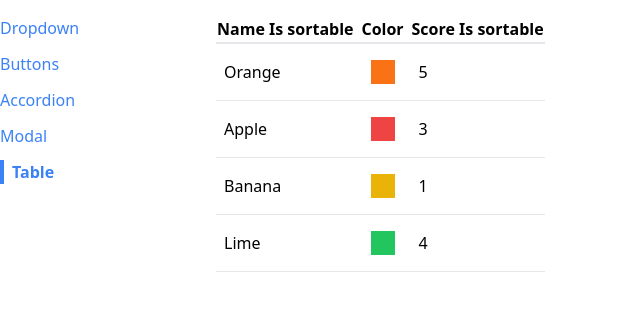
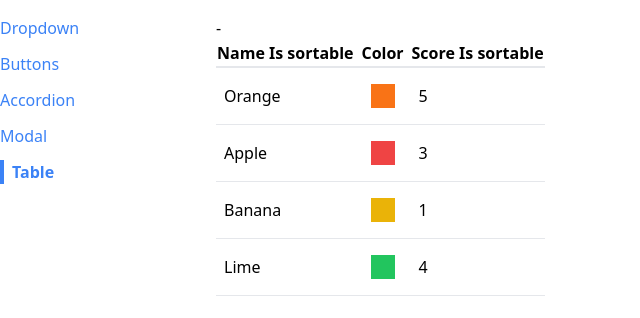
Before and after one commit to uzaircode/comps, a React (Create React App) app: page /table in a window 1280 px wide. Shown: the top 318 px of the page, without its empty margins (0-640 px from the left). Built offline with nearby package versions, Linux system fonts and the light colour scheme.

Commit message:
Adding Sort State

```diff
--- a/src/components/SortableTable.js
+++ b/src/components/SortableTable.js
@@ -1,11 +1,23 @@
+import { useState } from 'react';
 import Table from './Table';
 
 function SortableTable(props) {
   const { config } = props;
 
+  const [sortOrder, setSortOrder] = useState(null);
+  const [sortBy, setSortBy] = useState(null);
 
   const handleClick = (label) => {
-    console.log(label);
+    if (sortOrder === null) {
+      setSortOrder('asc');
+      setSortBy(label);
+    } else if (sortOrder === 'asc') {
+      setSortOrder('desc');
+      setSortBy(label);
+    } else {
+      setSortOrder(null);
+      setSortBy(null);
+    }
   };
 
   const updatedConfig = config.map((column) => {
@@ -22,7 +34,12 @@ function SortableTable(props) {
     };
   });
 
-  return <Table {...props} config={updatedConfig} />;
+  return (
+    <div>
+      {sortOrder} - {sortBy}
+      <Table {...props} config={updatedConfig} />
+    </div>
+  );
 }
 
 export default SortableTable;
```
